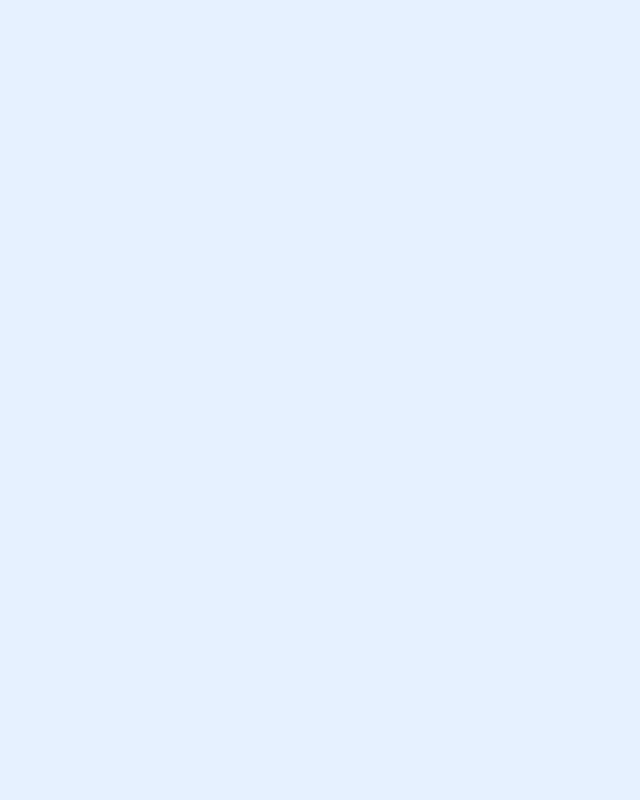
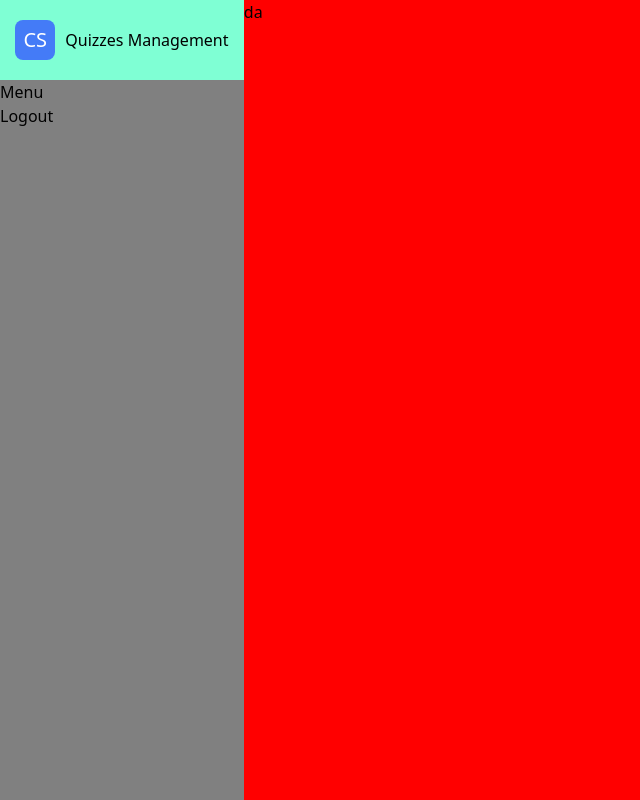
Before and after one commit to Putthakun/QuizzesManagementReact, a React (Vite) app in the folder QuizzesManagementFrontend/: page /home_student in a window 1280 px wide. Before the commit this address had no page. Shown: the whole page, without its empty margins (0-640 px from the left). Built offline with nearby package versions, Linux system fonts and the light colour scheme.

Commit message:
Create Navbar

```diff
--- a/QuizzesManagementFrontend/package.json
+++ b/QuizzesManagementFrontend/package.json
@@ -10,6 +10,8 @@
     "preview": "vite preview"
   },
   "dependencies": {
+    "@headlessui/react": "^2.2.0",
+    "@heroicons/react": "^2.1.5",
     "react": "^18.3.1",
     "react-dom": "^18.3.1",
     "react-router-dom": "^6.27.0"
--- a/QuizzesManagementFrontend/src/App.jsx
+++ b/QuizzesManagementFrontend/src/App.jsx
@@ -1,6 +1,7 @@
 import { BrowserRouter as Router, Route, Routes } from 'react-router-dom';
 import Register  from './pages/common/register';
 import Login  from './pages/common/login';
+import Home_student from './pages/student/Home_student';
 
 function App() {
 
@@ -9,6 +10,7 @@ function App() {
       <Routes>
         <Route path="/register" element={<Register />} />
         <Route path="/login" element={<Login />} />
+        <Route path="/home_student" element={<Home_student />} />
       </Routes>
     </Router>
   );
--- a/QuizzesManagementFrontend/src/pages/common/login.jsx
+++ b/QuizzesManagementFrontend/src/pages/common/login.jsx
@@ -11,6 +11,7 @@ function Login() {
     };
 
     return (
+        <div className="register_login">
             <div className="grid grid-cols-2 drop-shadow-[0_30px_60px_rgba(0,0,0,0.25)] bg-white rounded-3xl">
                 <div className="max-w-lg">
                     <img src={coverImage} className="max-w-full h-auto rounded-lg" alt="Cover" />
@@ -77,6 +78,7 @@ function Login() {
                     </div>
                 </div>
             </div>
+        </div>
     );
 }
 
--- a/QuizzesManagementFrontend/src/pages/common/register.jsx
+++ b/QuizzesManagementFrontend/src/pages/common/register.jsx
@@ -13,6 +13,9 @@ function Register() {
     };
 
     return (
+        <div className="register_login">
+
+
             <div className="grid grid-cols-2 drop-shadow-[0_30px_60px_rgba(0,0,0,0.25)] bg-white  rounded-3xl ">
 
                 <div className="max-w-lg">
@@ -110,6 +113,7 @@ function Register() {
                     </div>
                 </div>
             </div>
+        </div>
     );
 }
 
--- /dev/null
+++ b/QuizzesManagementFrontend/src/pages/student/Home_student.jsx
@@ -0,0 +1,11 @@
+import Navbar from "./navbar";
+
+export default function Home_student(){
+
+    return (
+        <>
+            <Navbar/>
+        </>
+
+    )
+}
--- /dev/null
+++ b/QuizzesManagementFrontend/src/pages/student/Navbar.jsx
@@ -0,0 +1,44 @@
+import '../../styles/student/student.css';
+import { Link } from 'react-router-dom';
+
+export default function Navbar() {
+    return (
+        // <div className="navbar">
+        //     <div className="navbar_left">
+        //         <a href="#" className="cs">CS</a>
+        //         <a href="#">Quizzes Management</a>
+        //     </div>
+        //     <div className="navbar_right">
+        //         <div className="navbar_right_icon">
+        //             <i className="fa-regular fa-circle-user"></i>
+        //         </div>
+        //         <div className="navbar_right_box">
+        //             <p className="username">Firstname Lastname</p>
+        //             <p className="student">Student</p>
+        //         </div>
+        //         <div className="navbar_right_icon2">
+        //             <i className="fa-solid fa-bell"></i>
+        //         </div>
+        //     </div>
+        // </div>
+    <div className="main">
+        <div className="left">
+            <div className="left_top">
+                <Link to='/home_student' className='icon_cs'>CS</Link>
+                <Link to='/home_student' className='quiz'>Quizzes Management</Link>
+            </div>
+            <div className="left_main">
+                <div className="left_main_top">
+                    Menu
+                </div>
+                <div className="left_main_tail">
+                    Logout
+                </div>
+            </div>
+        </div>
+        <div className="right">
+            da
+        </div>
+    </div>
+    )
+}
--- a/QuizzesManagementFrontend/src/styles/common/register.css
+++ b/QuizzesManagementFrontend/src/styles/common/register.css
@@ -1,4 +1,9 @@
 body {
+    background-color: #E6F1FF;
+    height: 100vh; /* ใช้ให้ body ครอบคลุมทั้งหน้าจอ */
+    margin: 0; /* ลบ margin ที่มาตรฐานเพื่อให้แน่ใจว่าเต็มจอ */
+}
+.register_login{
     background-color: #E6F1FF;
     display: flex;
     justify-content: center;
--- /dev/null
+++ b/QuizzesManagementFrontend/src/styles/student/student.css
@@ -0,0 +1,33 @@
+.main{
+    display: flex;
+    background-color: aqua;
+    height: 100vh;
+    margin: 0;
+}
+.left{
+    width: 20%;
+    background-color: gray;
+}
+.left_top{
+    display: flex;
+    justify-content: center;
+    align-items: center;
+    background-color: aquamarine;
+    height: 80px;
+}
+.icon_cs{
+    width: 40px;
+    height: 40px;
+    border-radius: 20%;
+    background-color: #447BF7;
+    color: #fff;
+    display: flex;
+    justify-content: center;
+    align-items: center;
+    margin-right: 10px;
+    font-size: 20px;
+}
+.right{
+    width: 85%;
+    background-color: red;
+}
```
Also changed, not shown: 1 other file (tests, documents, lock files or other folders). Lines whose indentation alone changed are shown as unchanged.
